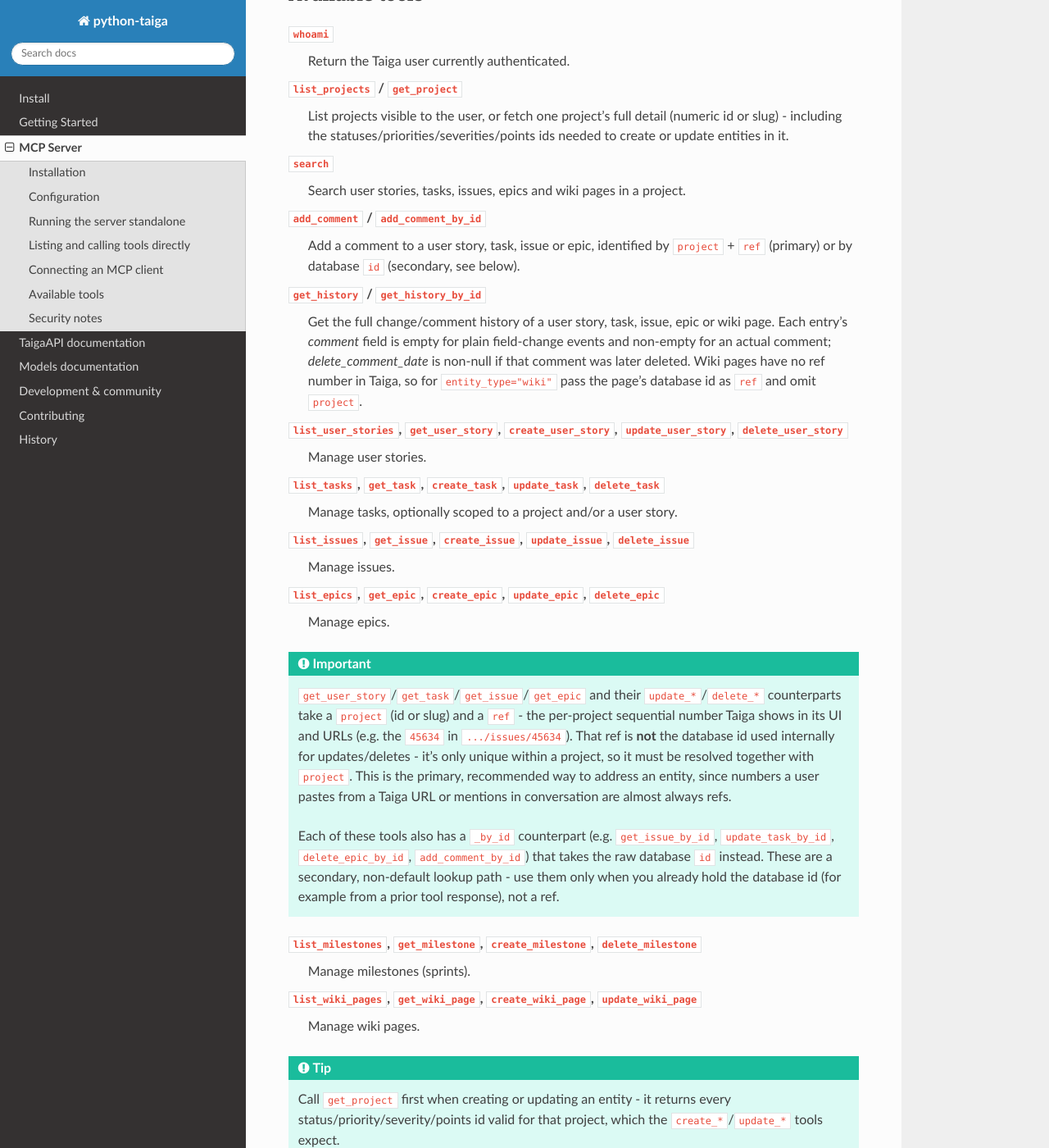
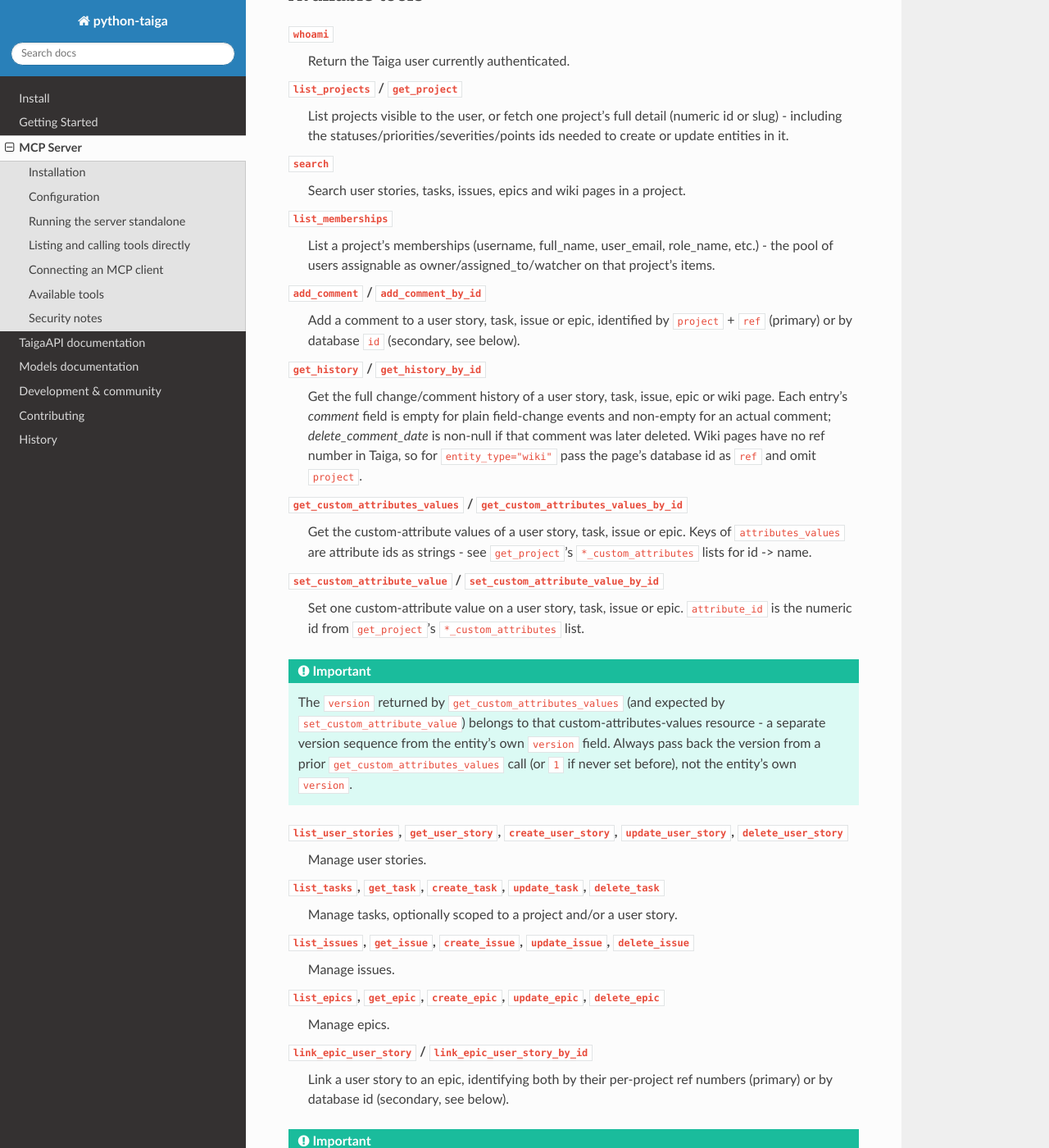
Before and after one commit to nephila/python-taiga, a Sphinx documentation site: the page built from docs/mcp.rst, in a window 1280 px wide and 1400 px high, scrolled down 2848 px. Shown: the whole window at 82% size. Built offline with Sphinx 7.4.7 and the Read the Docs theme 3.1.0, drawn with Linux system fonts in a browser that asks for light colours; some of the changed text lies outside the part shown.

Commit message:
docs(mcp): document custom-attribute, membership, and epic-link tools
Co-Authored-By: Claude Sonnet 5 <noreply@anthropic.com>
Claude-Session: https://claude.ai/code/session_01Fe8Yh4cseFguoEFxnHXFn3

```diff
--- a/docs/mcp.rst
+++ b/docs/mcp.rst
@@ -168,6 +168,11 @@ Available tools
 ``search``
     Search user stories, tasks, issues, epics and wiki pages in a project.
 
+``list_memberships``
+    List a project's memberships (username, full_name, user_email, role_name,
+    etc.) - the pool of users assignable as owner/assigned_to/watcher on that
+    project's items.
+
 ``add_comment`` / ``add_comment_by_id``
     Add a comment to a user story, task, issue or epic, identified by
     ``project`` + ``ref`` (primary) or by database ``id`` (secondary, see
@@ -181,6 +186,23 @@ Available tools
     in Taiga, so for ``entity_type="wiki"`` pass the page's database id as
     ``ref`` and omit ``project``.
 
+``get_custom_attributes_values`` / ``get_custom_attributes_values_by_id``
+    Get the custom-attribute values of a user story, task, issue or epic.
+    Keys of ``attributes_values`` are attribute ids as strings - see
+    ``get_project``'s ``*_custom_attributes`` lists for id -> name.
+
+``set_custom_attribute_value`` / ``set_custom_attribute_value_by_id``
+    Set one custom-attribute value on a user story, task, issue or epic.
+    ``attribute_id`` is the numeric id from ``get_project``'s
+    ``*_custom_attributes`` list.
+
+.. important:: The ``version`` returned by ``get_custom_attributes_values``
+         (and expected by ``set_custom_attribute_value``) belongs to that
+         custom-attributes-values resource - a separate version sequence
+         from the entity's own ``version`` field. Always pass back the
+         version from a prior ``get_custom_attributes_values`` call (or
+         ``1`` if never set before), not the entity's own ``version``.
+
 ``list_user_stories``, ``get_user_story``, ``create_user_story``, ``update_user_story``, ``delete_user_story``
     Manage user stories.
 
@@ -192,6 +214,10 @@ Available tools
 
 ``list_epics``, ``get_epic``, ``create_epic``, ``update_epic``, ``delete_epic``
     Manage epics.
+
+``link_epic_user_story`` / ``link_epic_user_story_by_id``
+    Link a user story to an epic, identifying both by their per-project ref
+    numbers (primary) or by database id (secondary, see below).
 
 .. important:: ``get_user_story``/``get_task``/``get_issue``/``get_epic`` and
          their ``update_*``/``delete_*`` counterparts take a ``project`` (id
@@ -236,3 +262,7 @@ with access to this server can create, modify or delete real data in your
 Taiga projects. Review what an MCP client proposes to do before approving
 write operations, and consider a dedicated Taiga account with restricted
 project membership if you want to limit the blast radius.
+
+``set_custom_attribute_value``/``set_custom_attribute_value_by_id`` and
+``link_epic_user_story``/``link_epic_user_story_by_id`` are also writes and
+fall under the same destructive-tools framing above.
```
